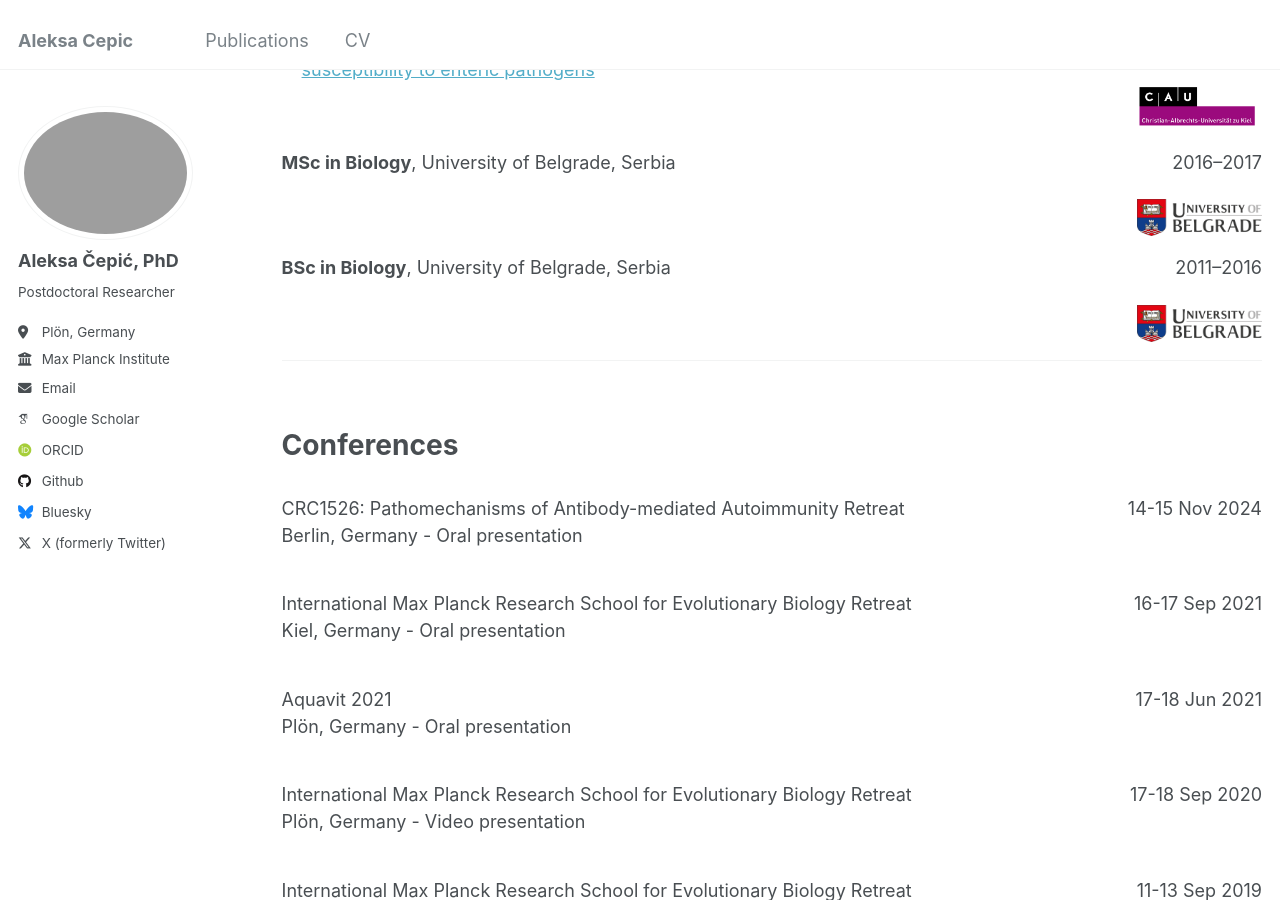
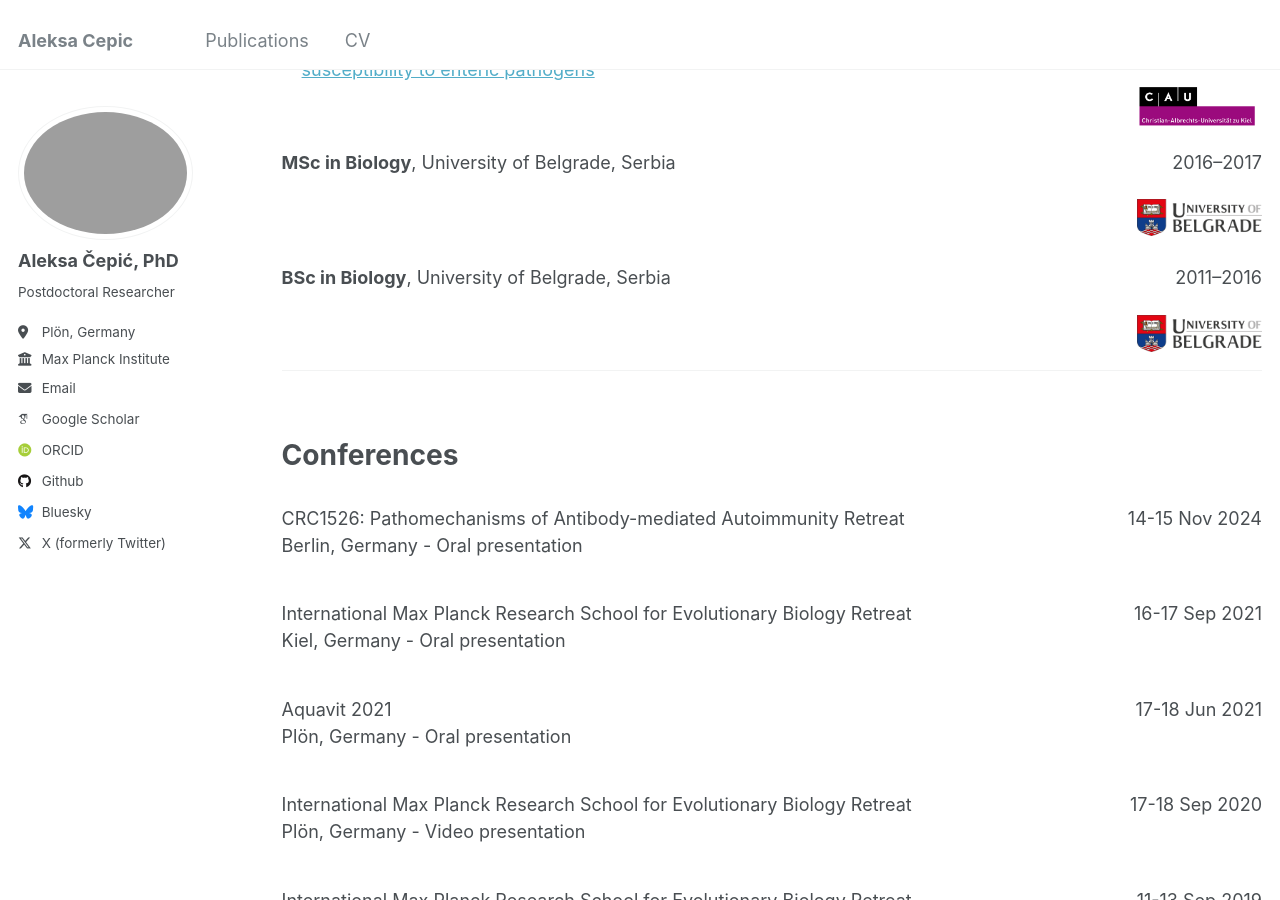
Before and after one commit to drcepic/drcepic.github.io, a Jekyll site: the page built from _pages/cv.md, in a window 1280 px wide and 900 px high, scrolled down 738 px. Built offline with Jekyll 4.4.1, drawn with Linux system fonts in a browser that asks for light colours; some web fonts are replaced.

Commit message:
Update cv.md

```diff
--- a/_pages/cv.md
+++ b/_pages/cv.md
@@ -89,6 +89,7 @@ Education
   </div>
 </div>
 
+<hr style="height: 0; margin: 5px 0; border: none;">
 
 <div style="display: flex; gap: 10px;">
   <!-- Left column -->
```
